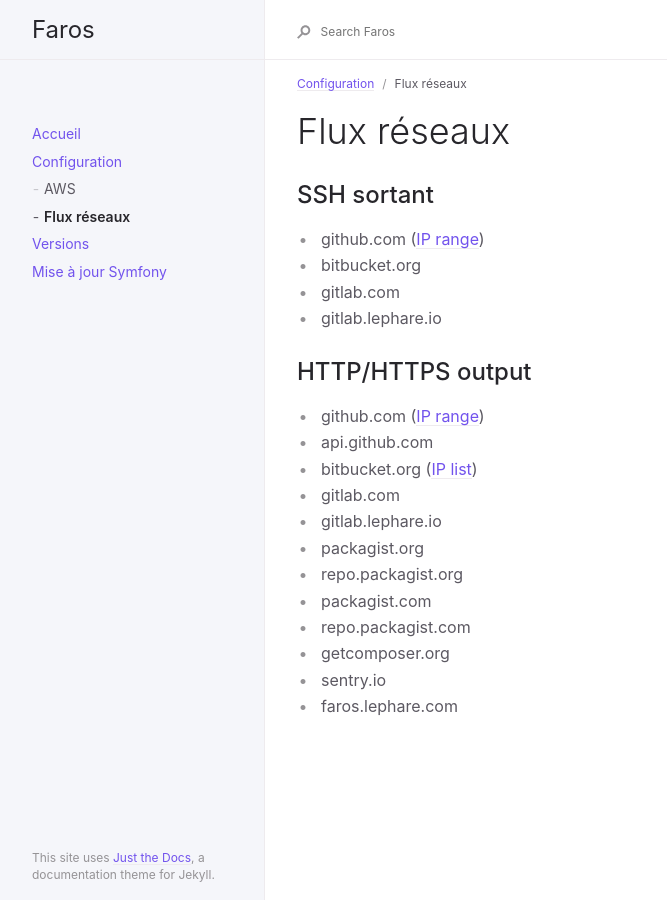
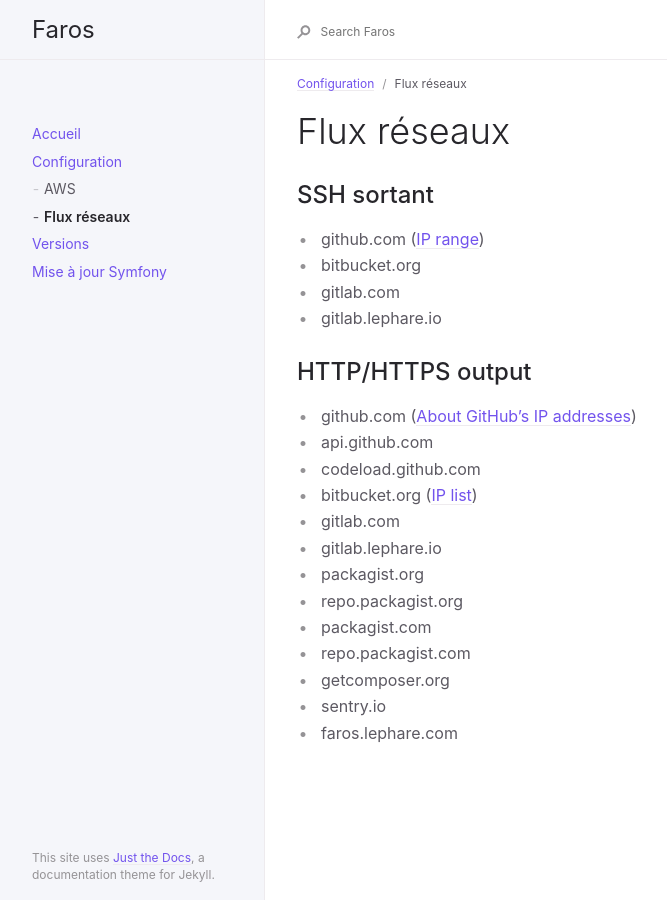
Before and after one commit to le-phare/le-phare.github.io, a Jekyll site: the page built from docs/config/network.md, in a window 1280 px wide. Shown: the whole page, without its empty margins (91-758 px from the left). Built offline with Jekyll 4.4.1, drawn with Linux system fonts in a browser that asks for light colours.

Commit message:
Update github network access

```diff
--- a/docs/config/network.md
+++ b/docs/config/network.md
@@ -16,8 +16,9 @@ parent: Configuration
 
 ## HTTP/HTTPS output
 
- * github.com ([IP range](https://help.github.com/articles/what-ip-addresses-does-github-use-that-i-should-whitelist))
+ * github.com ([About GitHub's IP addresses](https://help.github.com/en/articles/about-githubs-ip-addresses))
  * api.github.com
+ * codeload.github.com
  * bitbucket.org ([IP list](https://confluence.atlassian.com/bitbucket/what-are-the-bitbucket-cloud-ip-addresses-i-should-use-to-configure-my-corporate-firewall-343343385.html))
  * gitlab.com
  * gitlab.lephare.io
```
